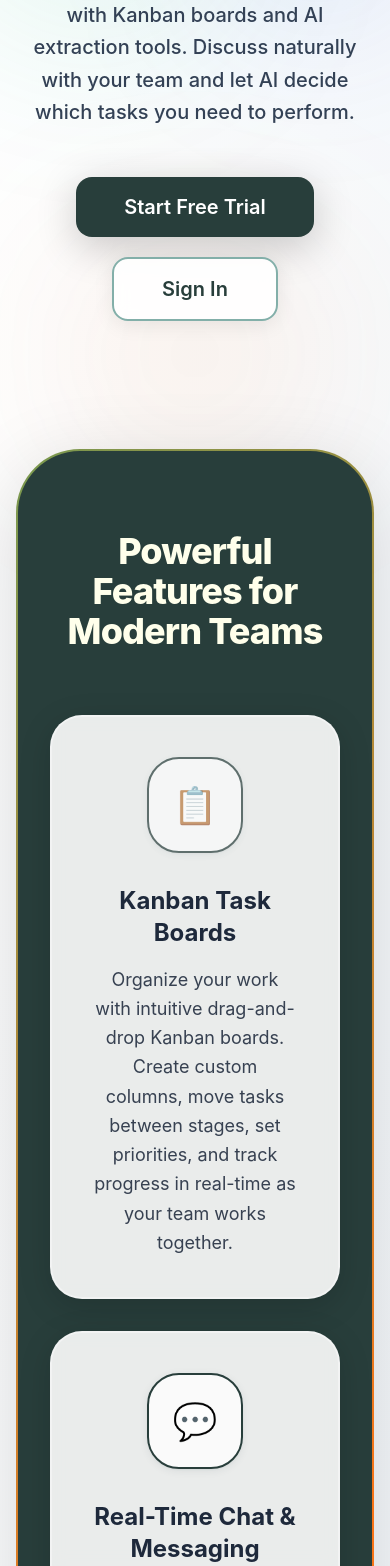
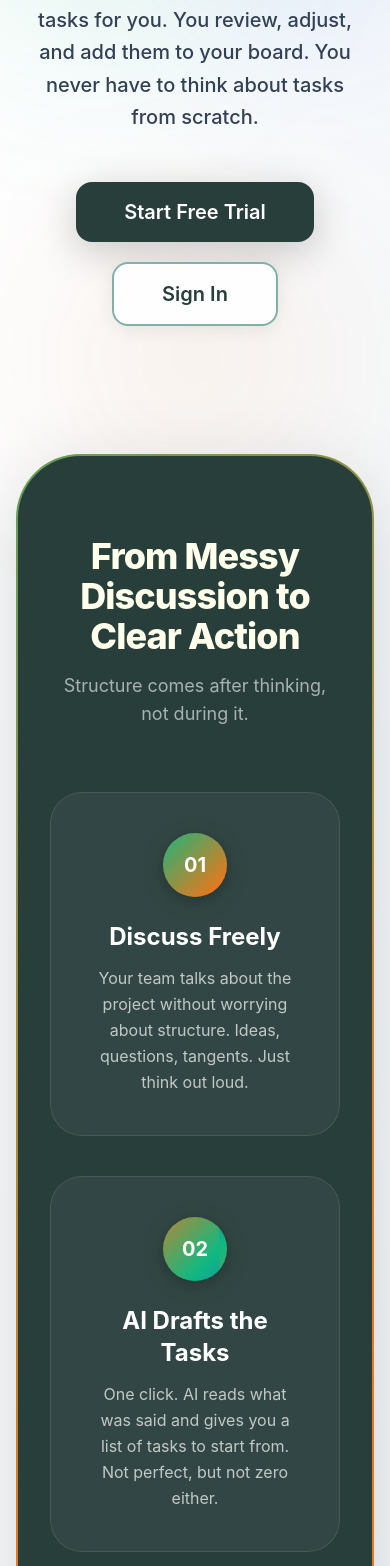
Before and after one commit to Imane-Idrissi/collabapp, a React (Vite) app in the folder frontend/: page / in a window 390 px wide. Shown: the part 434-2000 px from the top of the page. Built offline with nearby package versions, Linux system fonts and the light colour scheme; no server answers.

Commit message:
feat: update landing page and design system

```diff
--- a/frontend/src/index.css
+++ b/frontend/src/index.css
@@ -1,17 +1,17 @@
 @import "tailwindcss";
 
 @theme {
-  /* Primary Blue */
-  --color-primary-50: hsl(214, 100%, 97%);
-  --color-primary-100: hsl(214, 95%, 93%);
-  --color-primary-200: hsl(213, 97%, 87%);
-  --color-primary-300: hsl(212, 96%, 78%);
-  --color-primary-400: hsl(213, 94%, 68%);
-  --color-primary-500: hsl(217, 91%, 60%);
-  --color-primary-600: hsl(221, 83%, 53%);
-  --color-primary-700: hsl(224, 76%, 48%);
-  --color-primary-800: hsl(226, 71%, 40%);
-  --color-primary-900: hsl(224, 64%, 33%);
+  /* Primary Teal */
+  --color-primary-50: hsl(172, 33%, 97%);
+  --color-primary-100: hsl(172, 30%, 92%);
+  --color-primary-200: hsl(172, 27%, 82%);
+  --color-primary-300: hsl(172, 25%, 68%);
+  --color-primary-400: hsl(172, 24%, 50%);
+  --color-primary-500: hsl(172, 23%, 38%);
+  --color-primary-600: hsl(172, 22%, 30%);
+  --color-primary-700: hsl(172, 22%, 25%);
+  --color-primary-800: hsl(172, 22%, 20%);
+  --color-primary-900: hsl(172, 22%, 16%);
 
   /* Success Green */
   --color-success-50: hsl(142, 76%, 96%);
@@ -79,7 +79,7 @@
   --color-border-light: hsl(220, 13%, 91%);
   --color-border-medium: hsl(220, 13%, 87%);
   --color-border-strong: hsl(220, 13%, 82%);
-  --color-border-focus: hsl(217, 91%, 60%);
+  --color-border-focus: hsl(172, 23%, 38%);
 
   /* Fonts */
   --font-sans: 'Inter', system-ui, -apple-system, sans-serif;
@@ -91,7 +91,7 @@
   --shadow-medium: 0 2px 8px 0 hsl(220 20% 20% / 0.08), 0 1px 3px 0 hsl(220 20% 20% / 0.05);
   --shadow-elevated: 0 4px 16px 0 hsl(220 20% 20% / 0.10), 0 2px 6px 0 hsl(220 20% 20% / 0.06);
   --shadow-floating: 0 8px 32px 0 hsl(220 20% 20% / 0.12), 0 4px 16px 0 hsl(220 20% 20% / 0.08);
-  --shadow-focus: 0 0 0 3px hsl(217 91% 60% / 0.12);
+  --shadow-focus: 0 0 0 3px hsl(172 23% 38% / 0.12);
 }
 
 body {
--- a/frontend/src/pages/HomePage.tsx
+++ b/frontend/src/pages/HomePage.tsx
@@ -1,24 +1,24 @@
 import { Link } from 'react-router-dom'
 import { useAuth } from '../features/auth/context/AuthContext'
 
-const features = [
+const steps = [
   {
-    icon: '📋',
-    title: 'Kanban Task Boards',
+    number: '01',
+    title: 'Discuss Freely',
     description:
-      'Organize your work with intuitive drag-and-drop Kanban boards. Create custom columns, move tasks between stages, set priorities, and track progress in real-time as your team works together.',
+      'Your team talks about the project without worrying about structure. Ideas, questions, tangents. Just think out loud.',
   },
   {
-    icon: '💬',
-    title: 'Real-Time Chat & Messaging',
+    number: '02',
+    title: 'AI Drafts the Tasks',
     description:
-      'Connect with your team through instant messaging powered by WebSocket technology. Share files, send messages, and stay connected with real-time updates synced instantly across all devices.',
+      'One click. AI reads what was said and gives you a list of tasks to start from. Not perfect, but not zero either.',
   },
   {
-    icon: '🤖',
-    title: 'AI Task Extraction',
+    number: '03',
+    title: 'Review and Go',
     description:
-      'Powered by Google Gemini AI, the system analyzes your chat conversations and automatically suggests relevant tasks. Discuss your project naturally, and the AI identifies actionable items — turning conversations into organized workflows.',
+      'Look at what the AI suggested, change what needs changing, and add the tasks to your board. You skip the hardest part: starting from a blank page.',
   },
 ]
 
@@ -72,16 +72,17 @@ export function HomePage() {
         <div className="pointer-events-none absolute -bottom-20 left-1/2 h-[350px] w-[600px] -translate-x-1/2 rounded-full bg-[radial-gradient(circle,rgba(249,115,22,0.08)_0%,transparent_70%)] blur-3xl" />
 
         <h1 className="relative mb-8 text-5xl font-extrabold leading-tight tracking-tight text-[hsl(172,22%,20%)] sm:text-6xl lg:text-7xl" style={{ textShadow: '0 4px 12px rgba(0,0,0,0.05)' }}>
-          The Future of Team{' '}
+          Talk First.{' '}
           <br />
-          Collaboration is{' '}
+          Organize{' '}
           <span className="bg-[linear-gradient(135deg,#1d4ed8,#10b981,#f97316,#10b981,#1d4ed8)] bg-[length:400%_400%] bg-clip-text text-transparent animate-[shimmer_4.5s_ease-in-out_infinite]">
-            Here
+            Later
           </span>
         </h1>
         <p className="relative mx-auto mb-12 max-w-2xl text-xl leading-relaxed text-[#334155]" style={{ fontWeight: 450 }}>
-          Enhance your team collaboration with Kanban boards and AI extraction tools.
-          Discuss naturally with your team and let AI decide which tasks you need to perform.
+          Your team discusses a project freely. When the conversation is done,
+          AI reads it and drafts the tasks for you. You review, adjust, and add them
+          to your board. You never have to think about tasks from scratch.
         </p>
         <div className="relative mb-12 flex flex-wrap items-center justify-center gap-5">
           {user ? (
@@ -110,26 +111,35 @@ export function HomePage() {
         </div>
       </section>
 
-      {/* Features — animated gradient border */}
+      {/* Workflow — animated gradient border */}
       <div className="mx-4 mb-24 rounded-[4rem] bg-[linear-gradient(135deg,#1d4ed8,#10b981,#f97316,#10b981,#1d4ed8)] bg-[length:400%_400%] p-[2px] shadow-[0_20px_80px_rgba(0,0,0,0.15)] animate-[shimmer_4.5s_ease-in-out_infinite] sm:mx-6">
         <section className="relative rounded-[calc(4rem-2px)] bg-[hsl(172,22%,20%)] px-8 py-20 sm:px-16">
-          <h2 className="mb-16 text-center text-4xl font-extrabold tracking-tight text-[hsl(60,100%,96%)]">
-            Powerful Features for Modern Teams
+          <h2 className="mb-4 text-center text-4xl font-extrabold tracking-tight text-[hsl(60,100%,96%)]">
+            From Messy Discussion to Clear Action
           </h2>
-          <div className="mx-auto grid max-w-6xl grid-cols-1 gap-8 md:grid-cols-3">
-            {features.map((feature, i) => (
-              <div
-                key={feature.title}
-                className="rounded-[2rem] border-2 border-white/40 bg-white/90 p-10 text-center shadow-[0_8px_32px_rgba(0,0,0,0.15)] backdrop-blur-sm transition-all duration-300 animate-[fadeInUp_1s_ease-out_both] hover:-translate-y-2 hover:border-white/60 hover:bg-white/95 hover:shadow-[0_25px_60px_rgba(0,0,0,0.2)]"
-                style={{ animationDelay: `${0.2 + i * 0.2}s` }}
-              >
-                <div className="mx-auto mb-8 flex h-24 w-24 items-center justify-center rounded-[2rem] border-2 border-[hsl(172,22%,20%)] bg-white/80 text-4xl shadow-medium animate-[pulse_4s_ease-in-out_infinite] transition-transform hover:scale-110 hover:bg-white/95 hover:shadow-[0_12px_48px_rgba(0,0,0,0.15)]" style={{ animationDelay: `${1 + i}s` }}>
-                  {feature.icon}
+          <p className="mx-auto mb-16 max-w-xl text-center text-lg text-white/60">
+            Structure comes after thinking, not during it.
+          </p>
+
+          <div className="mx-auto max-w-5xl">
+            {/* Connecting line (desktop) */}
+            <div className="pointer-events-none absolute left-1/2 top-[13.5rem] hidden h-[2px] w-[55%] -translate-x-1/2 bg-gradient-to-r from-transparent via-white/20 to-transparent md:block" />
+
+            <div className="grid grid-cols-1 gap-10 md:grid-cols-3">
+              {steps.map((step, i) => (
+                <div
+                  key={step.number}
+                  className="relative rounded-[2rem] border border-white/10 bg-white/5 p-10 text-center backdrop-blur-sm transition-all duration-300 animate-[fadeInUp_1s_ease-out_both] hover:-translate-y-2 hover:border-white/20 hover:bg-white/10"
+                  style={{ animationDelay: `${0.2 + i * 0.2}s` }}
+                >
+                  <div className="mx-auto mb-6 flex h-16 w-16 items-center justify-center rounded-full bg-[linear-gradient(135deg,#1d4ed8,#10b981,#f97316,#10b981,#1d4ed8)] bg-[length:400%_400%] text-xl font-bold text-white shadow-[0_4px_20px_rgba(0,0,0,0.3)] animate-[shimmer_4.5s_ease-in-out_infinite]" style={{ animationDelay: `${i * 0.5}s` }}>
+                    {step.number}
+                  </div>
+                  <h3 className="mb-3 text-2xl font-bold text-white">{step.title}</h3>
+                  <p className="text-base leading-relaxed text-white/70">{step.description}</p>
                 </div>
-                <h3 className="mb-4 text-2xl font-bold text-[#1e293b]">{feature.title}</h3>
-                <p className="text-lg leading-relaxed text-[#374151]">{feature.description}</p>
-              </div>
-            ))}
+              ))}
+            </div>
           </div>
         </section>
       </div>
```
